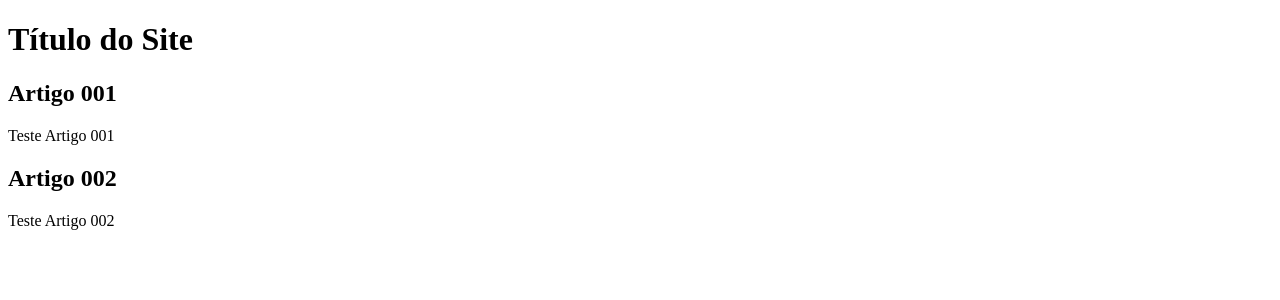
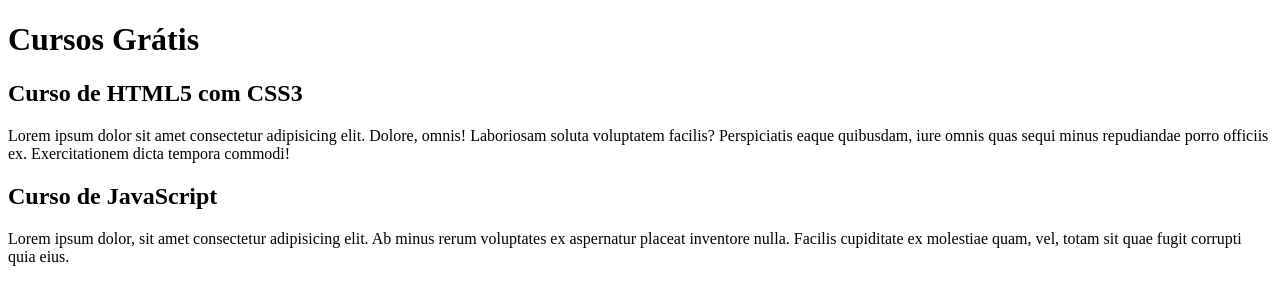
Before and after one commit to rafaellaabreu/projeto-site, a plain HTML site: page index.html in a window 1280 px wide. Drawn offline with Linux system fonts and the light colour scheme.

Commit message:
comecei a escrever conteúdo

```diff
--- a/index.html
+++ b/index.html
@@ -8,14 +8,14 @@
 <body>
     <main>
         <header>
-            <h1>Título do Site</h1>
+            <h1>Cursos Grátis</h1>
             <article>
-                <h2>Artigo 001</h2>
-                <p>Teste Artigo 001</p>
+                <h2>Curso de HTML5 com CSS3</h2>
+                <p>Lorem ipsum dolor sit amet consectetur adipisicing elit. Dolore, omnis! Laboriosam soluta voluptatem facilis? Perspiciatis eaque quibusdam, iure omnis quas sequi minus repudiandae porro officiis ex. Exercitationem dicta tempora commodi!</p>
             </article>
             <article>
-                <h2>Artigo 002</h2>
-                <p>Teste Artigo 002</p>
+                <h2>Curso de JavaScript</h2>
+                <p>Lorem ipsum dolor, sit amet consectetur adipisicing elit. Ab minus rerum voluptates ex aspernatur placeat inventore nulla. Facilis cupiditate ex molestiae quam, vel, totam sit quae fugit corrupti quia eius.</p>
             </article>
         </header>
     </main>
```
